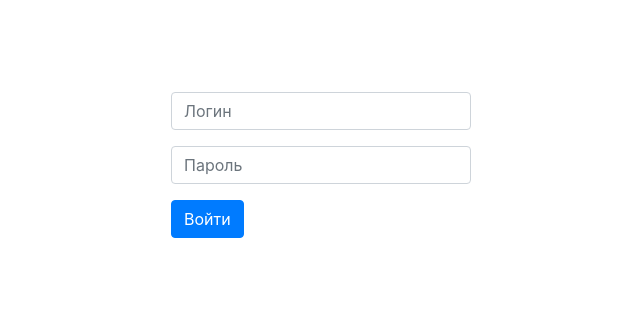
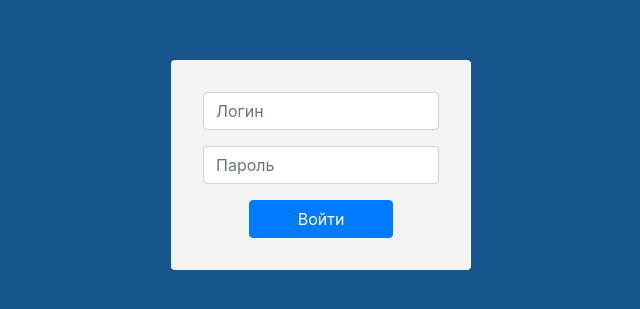
Before and after one commit to Gabo1122/CRM_tour, a website: page index.html in a window 1280 px wide. Shown: the part 235-544 px from the top of the page, without its empty margins (319-959 px from the left). Drawn offline with nearby package versions, Linux system fonts and the light colour scheme; files that its build step writes are made by us from their sources.

Commit message:
3 commit

```diff
--- a/index.html
+++ b/index.html
@@ -12,18 +12,7 @@
     <title>crm</title>
 </head>
 <body>
-<main class="main-form">
-    <form>
-        <div class="form-group">
-            <input type="text" class="form-control" id="login" name="userName" placeholder="Логин">
-        </div>
-        <div class="form-group">
-            <input type="password" class="form-control" id="password" name="userPassword"
-                   placeholder="Пароль">
-        </div>
-        <button type="submit" class="btn btn-primary">Войти</button>
-    </form>
-</main>
+
 <script src="./dist/js/libs.min.js"></script>
 <script src="./dist/js/index.min.js"></script>
 </body>
--- a/index.js
+++ b/index.js
@@ -6,6 +6,7 @@ const bodyParser = require('body-parser');
 
 let db = new jsonDb("./db/products", true, false);
 const app = express();
+const users = require('./lib/users');
 
 //Настройка выдачи статических файлов
 app.use('/dist', express.static('dist/'));
@@ -37,7 +38,10 @@ app.get('/contacts', function (req, res) {
     res.sendFile(path.join(__dirname + '/pages/contacts.html'));
 });
 
-
+app.get('/getUsers', (req, res) => {
+    res.writeHead(200, { 'Content-Type': 'application/json' });
+    res.end(JSON.stringify(users));
+});
 
 app.get('/getProductsCount', (req, res, next) => {
     let products = (db.getData('/products'));
--- a/lib/users.js
+++ b/lib/users.js
@@ -15,3 +15,5 @@ let users = [
         role: "manager"
     }
 ];
+
+module.exports = users;
--- a/src/js/login.js
+++ b/src/js/login.js
@@ -1,6 +1,26 @@
 class Login {
     constructor (id) {
         this.id = id;
-        this.template = ``;
+        this.template = `<main class="main-form">
+            <form>
+                <div class="form-group">
+                    <input type="text" class="form-control" id="login" name="userName" placeholder="Логин">
+                </div>
+                <div class="form-group">
+                    <input type="password" class="form-control" id="password" name="userPassword"
+                           placeholder="Пароль">
+                </div>
+                <button id="submit" type="submit" class="btn btn-primary">Войти</button>
+            </form>
+        </main>`;
+    }
+    init() {
+        return this.template;
+    }
+    sendUserData() {
+        document.getElementsByName('button')[0].addEventListener("click", function (e) {
+            e.preventDefault();
+            console.log(111);
+        })
     }
 }
--- a/src/js/main.js
+++ b/src/js/main.js
@@ -1,32 +1,3 @@
-
-let nav = [
-    {
-        text: 'Главная',
-        address: '/',
-        className: '',
-        wrapper: 'li',
-    },
-    {
-        text: 'О нас',
-        address: '/about',
-        className: '',
-        wrapper: 'li',
-    },
-    {
-        text: 'Контакты',
-        address: '/contacts',
-        className: '',
-        wrapper: 'li',
-    },
-    {
-        text: 'Корзина',
-        address: '#modal-example',
-        className: 'uk-text-danger open-modal-btn',
-        wrapper: 'li',
-        specAttr: 'uk-toggle'
-    }
-];
-
 let Image = function (classNames, src, alt) {
     this.classNames = classNames || '';
     this.src = src;
@@ -98,13 +69,9 @@ let List = function (id, className) {
 };
 
 window.onload = function () {
-    products.forEach(function (product) {
-        $('.pizza-list').append(new Card(product));
-    });
+    let login = new Login();
+    document.getElementsByTagName('body')[0].innerHTML = login.init();
+    console.log(document.getElementsByName('button'));
+    login.sendUserData();
 
-    drinks.forEach(function (drink) {
-        $('.drinks-list').append(new Card(drink));
-    });
-
-    $('#nav-container').append(new Nav(nav));
 };
--- a/src/sass/main.sass
+++ b/src/sass/main.sass
@@ -4,9 +4,16 @@
     display: flex
     justify-content: center
     align-items: center
+    background: #17568C
     form
         width: 300px
         height: auto
+        text-align: center
+        padding: 2rem
+        background: #F3F3F3
+        border-radius: .25rem
+    button
+        padding: .375rem 3rem
 
 
 section
```
